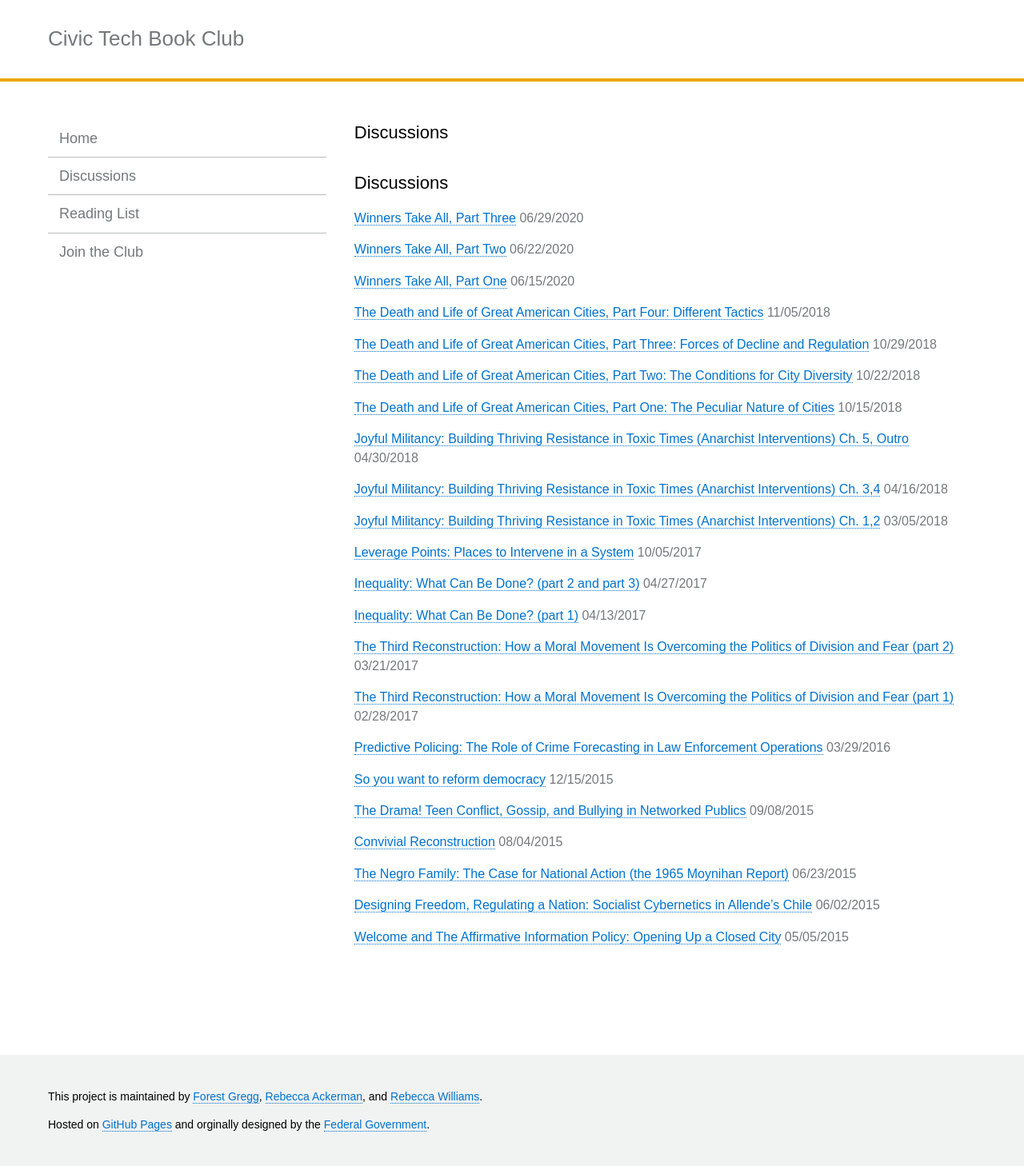
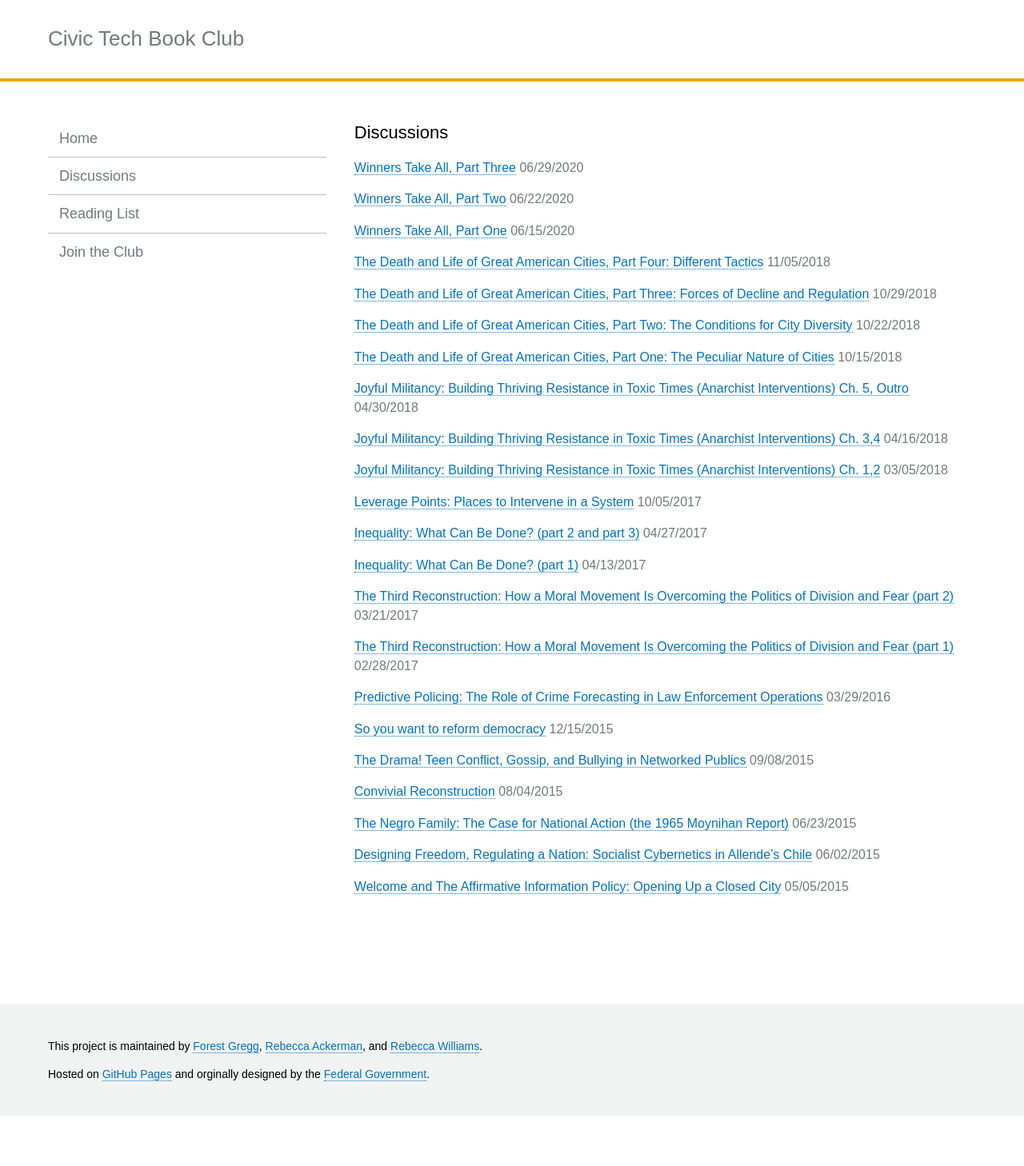
Before and after one commit to rebeccawilliams/bookclub, a Jekyll site: the page built from discussions.md, in a window 1280 px wide. Shown: the whole page at 80% size. Built offline with Jekyll 4.4.1, drawn with Linux system fonts in a browser that asks for light colours; after the commit the page ends 1395 px from its top, so only the background shows below that.

Commit message:
Update discussions.md

```diff
--- a/discussions.md
+++ b/discussions.md
@@ -4,7 +4,6 @@ title: Discussions
 ---
 
 <div id="home">
-  <h2>Discussions</h2>
   <ul class="posts">
     {% for post in site.posts %}
       <li>
```
